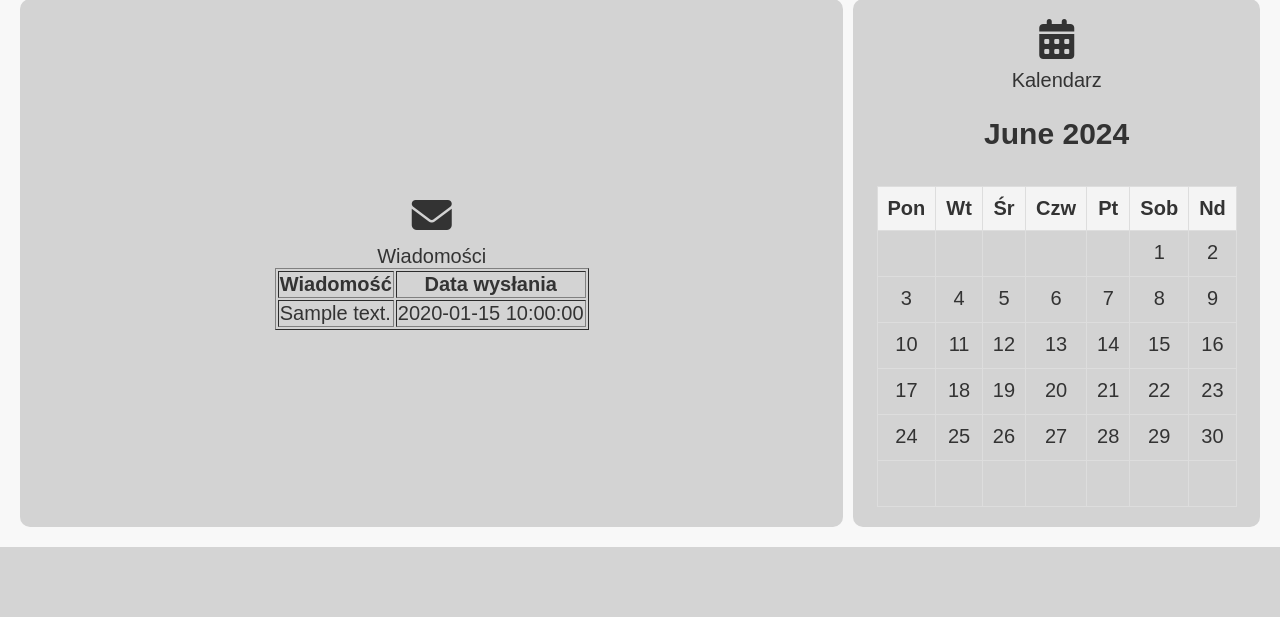
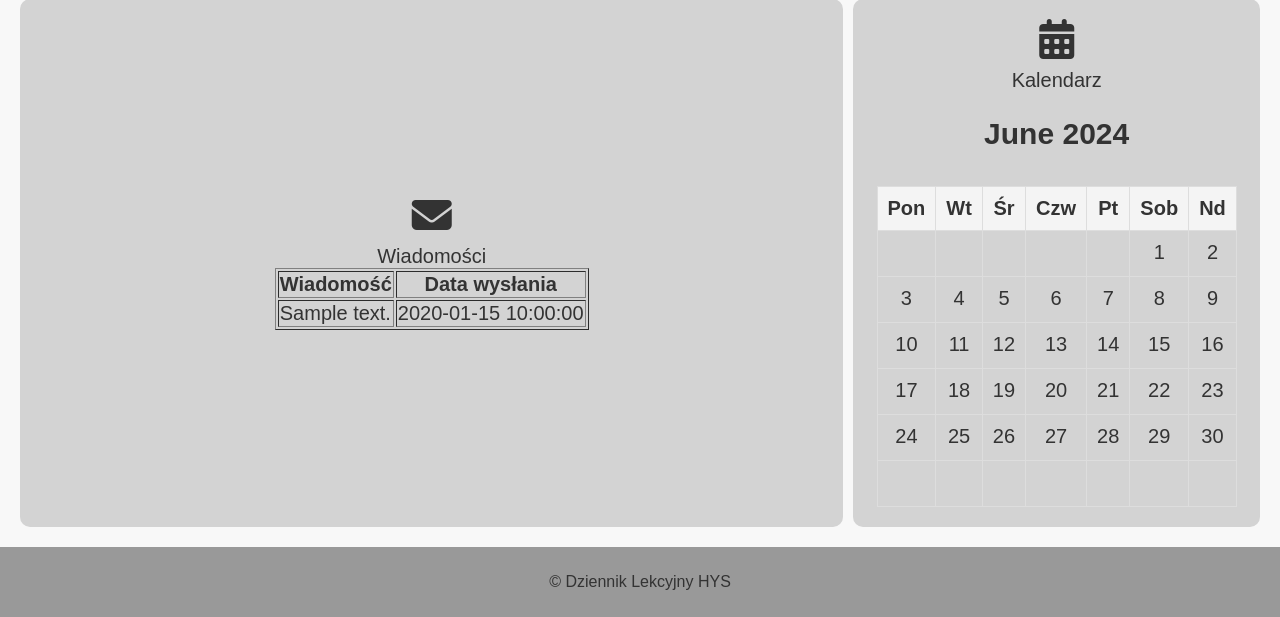
Before and after one commit to itzbelliz/school_journal, a PHP site: page /dashboard.php in a window 1280 px wide. Shown: the part 569-1186 px from the top of the page. Before the commit the page ends 1116 px from the top, so only its background shows below. Run offline with PHP 8.4, Linux system fonts and the light colour scheme; the visitor is signed in with stand-in values (Sample User, id 1); tables that the repository leaves empty or names only in its code hold one stand-in row (values such as "Sample post").

Commit message:
added footer to dashboard

```diff
--- a/dashboard.php
+++ b/dashboard.php
@@ -285,11 +285,12 @@ $schedule = $scheduleResult->fetch_all(MYSQLI_ASSOC);
             </label>
             <button type="submit">Add</button>
         </form>
-        <section id="go-back">
-            <h3>Powrót</h3>
-            <a href="index.html">Wróć na stronę główną</a>
-        </section>
     <?php endif; ?>
+        <div class="footer">
+        <footer>
+          <p>&copy Dziennik Lekcyjny HYS</p>
+         </footer>
+        </div>
 </body>
 
 </html>
--- a/style/dashboard.css
+++ b/style/dashboard.css
@@ -1,6 +1,12 @@
  body {
+  height: 100%;
   margin: 0;
   padding: 0;
+  display: flex;
+  flex-direction: column;
+}
+
+body {
   font-family: Arial, sans-serif;
   background-color: #f8f8f8;
   color: #333;
@@ -43,6 +49,7 @@ body {
   grid-template-rows: auto auto auto;
   gap: 10px;
   padding: 20px;
+  flex: 1;
 }
 
 .main section {
@@ -176,3 +183,10 @@ text-decoration: none;
   color: #4CAF50;
   font-size: 16px;
 }
+
+.footer {
+  text-align: center;
+  background-color: #999;
+  width: 100%;
+  padding: 10px 0;
+}
```
Lines whose indentation alone changed are shown as unchanged.
